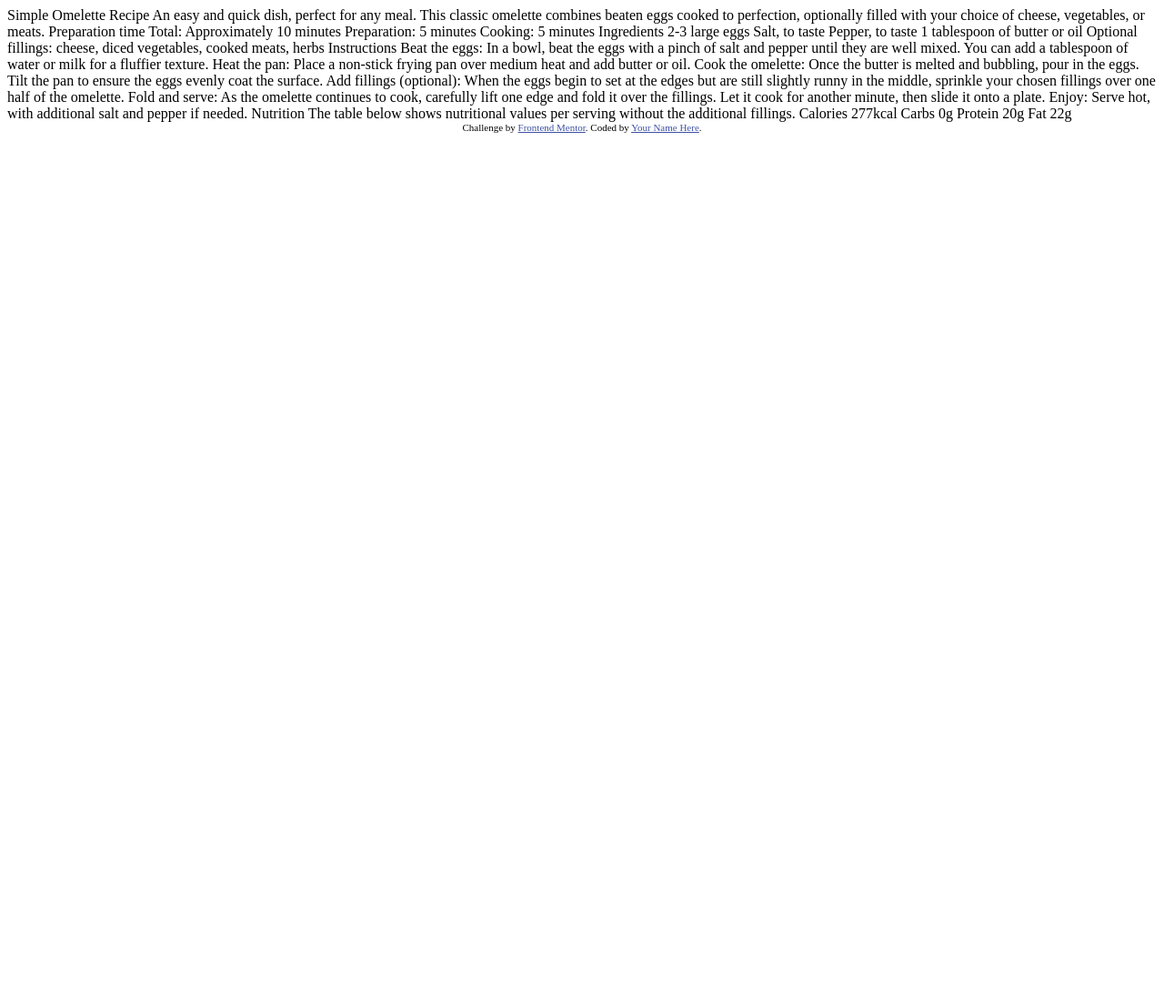
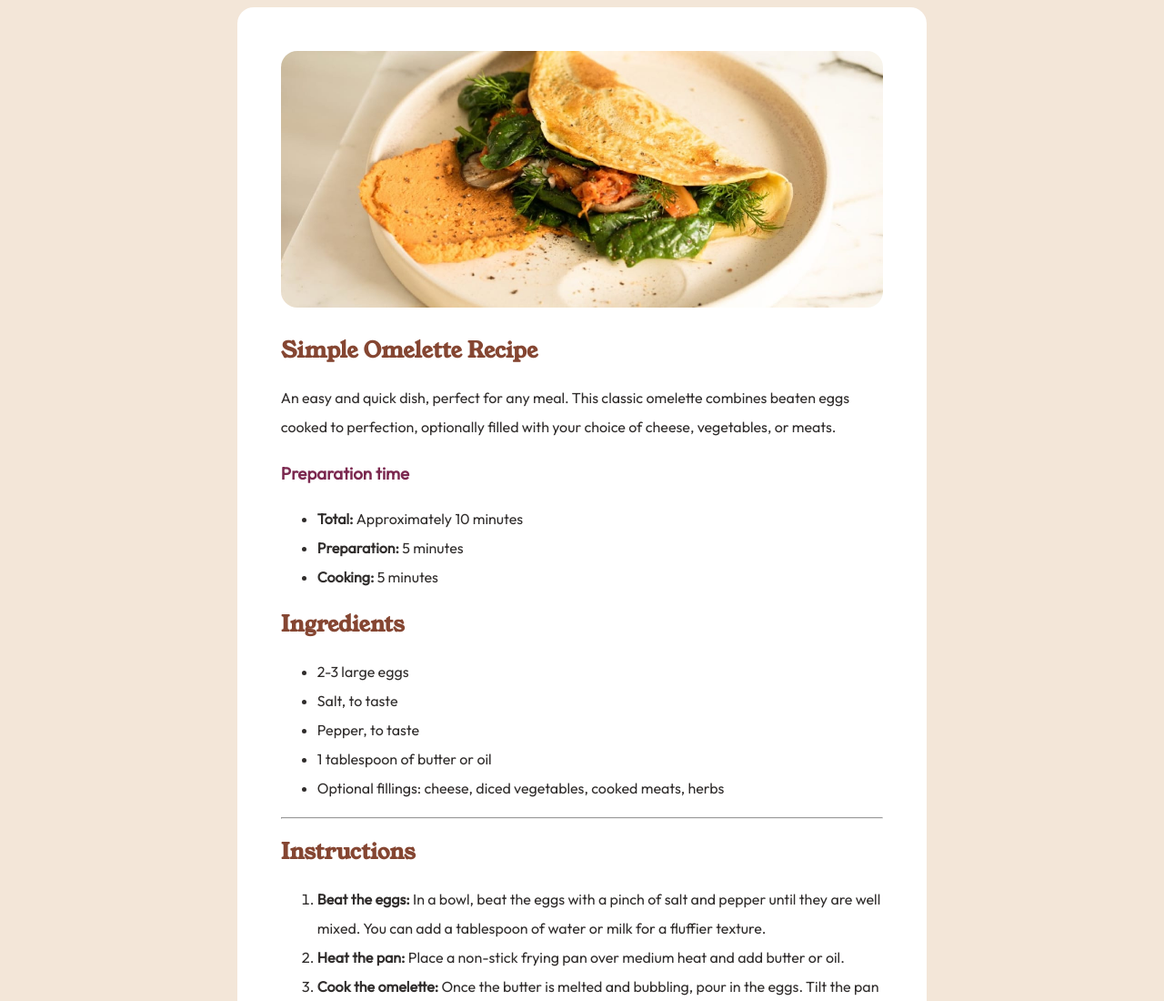
Before and after one commit to julietoge/omelette-recipe-page, a plain HTML site: page index.html in a window 1280 px wide. Shown: the top 1100 px of the page at 91% size. Before the commit the page ends 800 px from the top, so only its background shows below. Drawn offline with Linux system fonts and the light colour scheme.

Commit message:
first commit

```diff
--- /dev/null
+++ b/assets/css/style.css
@@ -0,0 +1,67 @@
+@font-face {
+  font-family: Outfit-Regular;
+  src: url(../fonts/outfit/Outfit-Regular.ttf);
+}
+@font-face {
+  font-family: young-serif;
+  src: url(../fonts/young-serif/YoungSerif-Regular.ttf);
+}
+:root {
+  --Nutmeg: hsl(14, 45%, 36%);
+  --Dark-Raspberry: hsl(332, 51%, 32%);
+  --White: hsl(0, 0%, 100%);
+  --Rose-White: hsl(330, 100%, 98%);
+  --Eggshell: hsl(30, 54%, 90%);
+  --Light-Grey: hsl(30, 18%, 87%);
+  --Wenge-Brown: hsl(30, 10%, 34%);
+  --Dark-Charcoal: hsl(24, 5%, 18%);
+}
+body {
+  max-width: 100%;
+  min-height: 100vh;
+  display: flex;
+  justify-content: center;
+  align-items: center;
+  font-size: 16px;
+  background-color: var(--Eggshell);
+  line-height: 2rem;
+}
+main {
+    max-width: 60%;
+
+
+}
+section {
+    border-radius: 18px;
+  background-color: var(--White);
+  padding: 48px;
+}
+.welcome-img {
+  width: 100%;
+  height: 282px;
+  border-radius: 18px;
+}
+h1,
+h2 {
+  font-family: young-serif;
+  color: var(--Nutmeg);
+}
+ul,
+ol,
+p,
+tr,
+footer {
+  font-family: Outfit-Regular;
+  color: var(--Dark-Charcoal);
+}
+h3 {
+  font-family: Outfit-Regular;
+  color: var(--Dark-Raspberry);
+}
+.attribution {
+  font-size: 11px;
+  text-align: center;
+}
+.attribution a {
+  color: hsl(228, 45%, 44%);
+}
--- a/index.html
+++ b/index.html
@@ -1,77 +1,129 @@
 <!DOCTYPE html>
 <html lang="en">
-<head>
-  <meta charset="UTF-8">
-  <meta name="viewport" content="width=device-width, initial-scale=1.0"> <!-- displays site properly based on user's device -->
+  <head>
+    <meta charset="UTF-8" />
+    <meta name="viewport" content="width=device-width, initial-scale=1.0" />
+    <!-- displays site properly based on user's device -->
 
-  <link rel="icon" type="image/png" sizes="32x32" href="./assets/images/favicon-32x32.png">
+    <link
+      rel="icon"
+      type="image/png"
+      sizes="32x32"
+      href="./assets/images/favicon-32x32.png"
+    />
 
-  <title>Frontend Mentor | Recipe page</title>
+    <title>Frontend Mentor | Omelette Recipe page</title>
 
-  <!-- Feel free to remove these styles or customise in your own stylesheet 👍 -->
-  <style>
-    .attribution { font-size: 11px; text-align: center; }
-    .attribution a { color: hsl(228, 45%, 44%); }
-  </style>
-</head>
-<body>
+    <!-- Feel free to remove these styles or customise in your own stylesheet 👍 -->
+    <link rel="stylesheet" href="./assets/css/style.css" />
+  </head>
+  <body>
+    <main>
+      <section>
+        <div>
+          <img src="./assets/images/image-omelette.jpeg" alt="" class="welcome-img">
+          <h1>Simple Omelette Recipe</h1>
+          <p>
+            An easy and quick dish, perfect for any meal. This classic omelette
+            combines beaten eggs cooked to perfection, optionally filled with your
+            choice of cheese, vegetables, or meats.
+          </p>
+        </div>
+        <div>
+          <h3>Preparation time</h3>
+          <ul>
+            <li><b>Total: </b>Approximately 10 minutes</li>
+            <li><b>Preparation: </b>5 minutes</li>
+            <li><b>Cooking: </b>5 minutes</li>
+          </ul>
+        </div>
+        <div>
+          <h2>Ingredients</h2>
+          <ul>
+            <li>2-3 large eggs</li>
+            <li>Salt, to taste</li>
+            <li>Pepper, to taste</li>
+            <li>1 tablespoon of butter or oil</li>
+            <li>
+              Optional fillings: cheese, diced vegetables, cooked meats, herbs
+            </li>
+          </ul>
+        </div>
+        <hr />
+        <div>
+          <h2>Instructions</h2>
+          <ol>
+            <li>
+              <b>Beat the eggs: </b>In a bowl, beat the eggs with a pinch of salt
+              and pepper until they are well mixed. You can add a tablespoon of
+              water or milk for a fluffier texture.
+            </li>
+            <li>
+              <b>Heat the pan: </b>Place a non-stick frying pan over medium heat and
+              add butter or oil.
+            </li>
+            <li>
+              <b>Cook the omelette: </b>Once the butter is melted and bubbling, pour
+              in the eggs. Tilt the pan to ensure the eggs evenly coat the surface.
+            </li>
+            <li>
+              <b>Add fillings (optional): </b>When the eggs begin to set at the
+              edges but are still slightly runny in the middle, sprinkle your chosen
+              fillings over one half of the omelette.
+            </li>
+            <li>
+              <b>Fold and serve: </b>As the omelette continues to cook, carefully
+              lift one edge and fold it over the fillings. Let it cook for another
+              minute, then slide it onto a plate.
+            </li>
+            <li>
+              <b>Enjoy: </b>Serve hot, with additional salt and pepper if needed.
+            </li>
+          </ol>
+        </div>
+        <hr />
+        <div>
+          <h2>Nutrition</h2>
+          <table>
+            <thead>
+              <tr>
+                <th colspan="2">
+                  The table below shows nutritional values per serving without the
+                  additional fillings.
+                </th>
+              </tr>
+            </thead>
+            <tbody>
+              <tr>
+                <td>Calories</td>
+                <td>277kcal</td>
+              </tr>
+              <tr>
+                <td>Carbs</td>
+                <td>0g</td>
+              </tr>
+              <tr>
+                <td>Protein</td>
+                <td>20g</td>
+              </tr>
+              <tr>
+                <td>Fat</td>
+                <td>22g</td>
+              </tr>
+            </tbody>
+          </table>
+        </div>
 
-  Simple Omelette Recipe
+      </section>
+      <footer>
+        <div class="attribution">
+          Challenge by
+          <a href="https://www.frontendmentor.io?ref=challenge" target="_blank"
+            >Frontend Mentor</a
+          >. Coded by <a href="#">Your Name Here</a>.
+        </div>
+      </footer>
 
-  An easy and quick dish, perfect for any meal. This classic omelette combines beaten eggs cooked
-  to perfection, optionally filled with your choice of cheese, vegetables, or meats.
-
-  Preparation time
-
-  Total: Approximately 10 minutes
-  Preparation: 5 minutes
-  Cooking: 5 minutes
-
-  Ingredients
-
-  2-3 large eggs
-  Salt, to taste
-  Pepper, to taste
-  1 tablespoon of butter or oil
-  Optional fillings: cheese, diced vegetables, cooked meats, herbs
-
-  Instructions
-
-  Beat the eggs: In a bowl, beat the eggs with a pinch of salt and pepper until they are well mixed.
-  You can add a tablespoon of water or milk for a fluffier texture.
-
-  Heat the pan: Place a non-stick frying pan over medium heat and add butter or oil.
-
-  Cook the omelette: Once the butter is melted and bubbling, pour in the eggs. Tilt the pan to ensure
-  the eggs evenly coat the surface.
-
-  Add fillings (optional): When the eggs begin to set at the edges but are still slightly runny in the
-  middle, sprinkle your chosen fillings over one half of the omelette.
-
-  Fold and serve: As the omelette continues to cook, carefully lift one edge and fold it over the
-  fillings. Let it cook for another minute, then slide it onto a plate.
-
-  Enjoy: Serve hot, with additional salt and pepper if needed.
-
-  Nutrition
-
-  The table below shows nutritional values per serving without the additional fillings.
-
-  Calories
-  277kcal
-
-  Carbs
-  0g
-
-  Protein
-  20g
-
-  Fat
-  22g
-
-  <div class="attribution">
-    Challenge by <a href="https://www.frontendmentor.io?ref=challenge" target="_blank">Frontend Mentor</a>.
-    Coded by <a href="#">Your Name Here</a>.
-  </div>
-</body>
+    </main>
+  </body>
 </html>
```
Also changed, not shown: assets/fonts/outfit/Outfit-Regular.ttf (renamed from assets/fonts/outfit/static/Outfit-Regular.ttf), assets/fonts/outfit/Outfit-VariableFont_wght.ttf (deleted), assets/fonts/outfit/static/Outfit-Black.ttf (deleted), assets/fonts/outfit/static/Outfit-Bold.ttf (deleted), assets/fonts/outfit/static/Outfit-ExtraBold.ttf (deleted), assets/fonts/outfit/static/Outfit-ExtraLight.ttf (deleted), assets/fonts/outfit/static/Outfit-Light.ttf (deleted), assets/fonts/outfit/static/Outfit-Medium.ttf (deleted), assets/fonts/outfit/static/Outfit-SemiBold.ttf (deleted), assets/fonts/outfit/static/Outfit-Thin.ttf (deleted).
